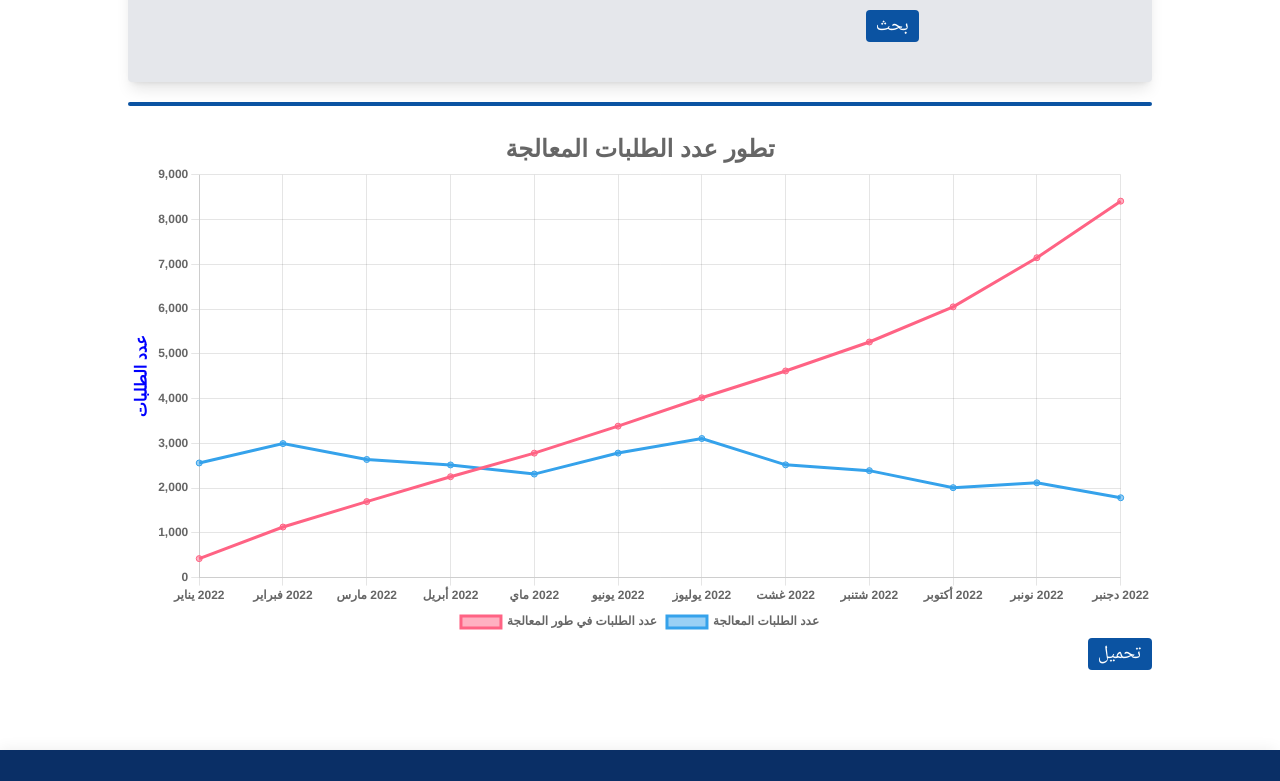
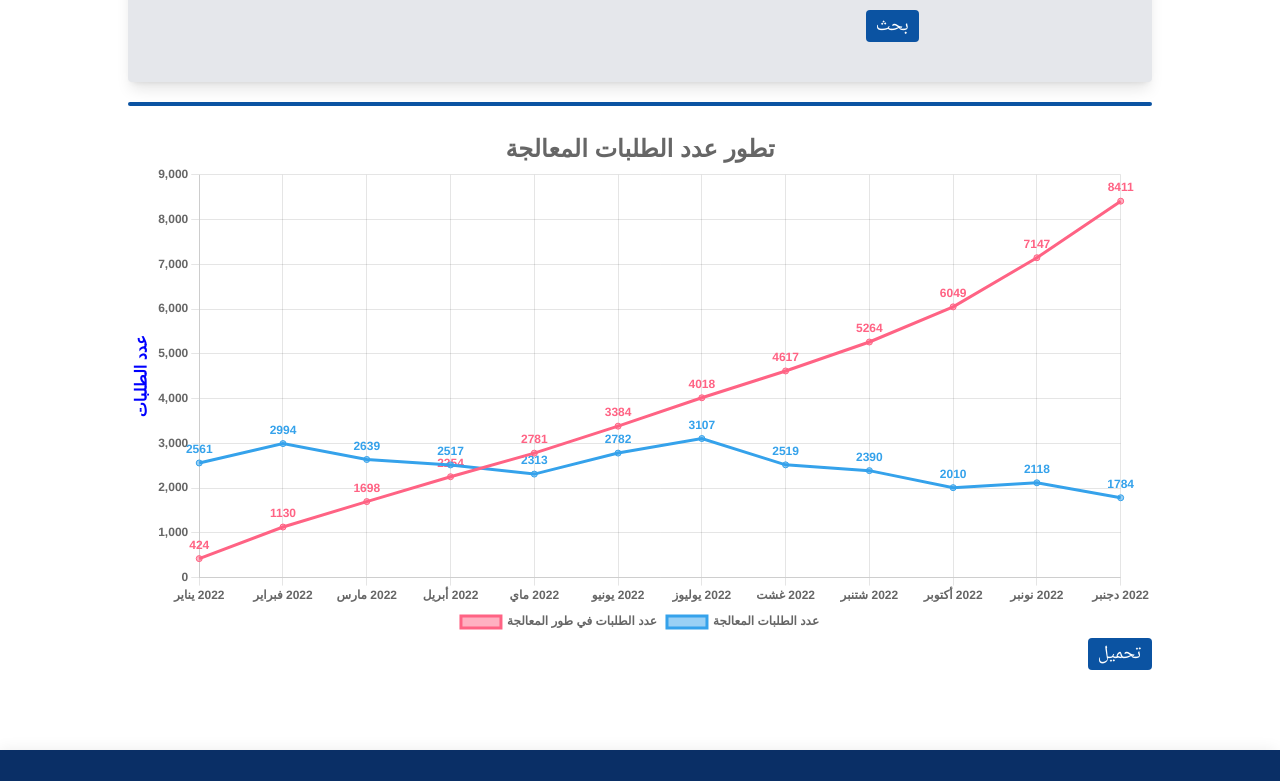
Before and after one commit to nesma05/chafafiya-temp, a Next.js app: page /statistics in a window 1280 px wide. Shown: the part 680-1461 px from the top of the page. Built offline with nearby package versions, Linux system fonts and the light colour scheme.

Commit message:
show chart dataset values

```diff
--- a/pages/statistics.tsx
+++ b/pages/statistics.tsx
@@ -24,9 +24,14 @@ const statistics: NextPage = () => {
     Legend
   )
 
- const options = {
+  const options = {
     responsive: true,
     tooltipTemplate: '<%= value %>',
+    tooltipFillColor: 'rgba(0,0,0,0)',
+    tooltipFontColor: '#444',
+    tooltipEvents: [],
+    tooltipCaretSize: 0,
+
     scales: {
       x: {
         ticks: {
@@ -149,6 +154,37 @@ const statistics: NextPage = () => {
       ctx.fillRect(0, 0, chart.width, chart.height)
       ctx.restore()
     },
+    beforeDatasetsDraw: function (chart: any) {
+      // To only draw at the end of animation, check for easing === 1
+      const { ctx } = chart
+
+      chart.data.datasets.forEach(function (dataset: any, i: any) {
+        var meta = chart.getDatasetMeta(i)
+        if (!meta.hidden) {
+          meta.data.forEach(function (element: any, index: any) {
+            // Draw the text in black, with the specified font
+            ctx.fillStyle = dataset.borderColor
+
+            var fontSize = 16
+
+            // Just naively convert to string for now
+            var dataString = dataset.data[index].toString()
+
+            // Make sure alignment settings are correct
+            ctx.textAlign = 'center'
+            ctx.textBaseline = 'middle'
+
+            var padding = 5
+            var position = element.tooltipPosition()
+            ctx.fillText(
+              dataString,
+              position.x,
+              position.y - fontSize / 2 - padding
+            )
+          })
+        }
+      })
+    },
   }
 
   const chartRef = useRef<any>(null)
@@ -212,7 +248,7 @@ const statistics: NextPage = () => {
         </div>
         <div className="my-5 h-1 w-full rounded bg-main"></div>
         <div>
-        <Line
+          <Line
             ref={chartRef}
             options={options}
             data={data}
```
